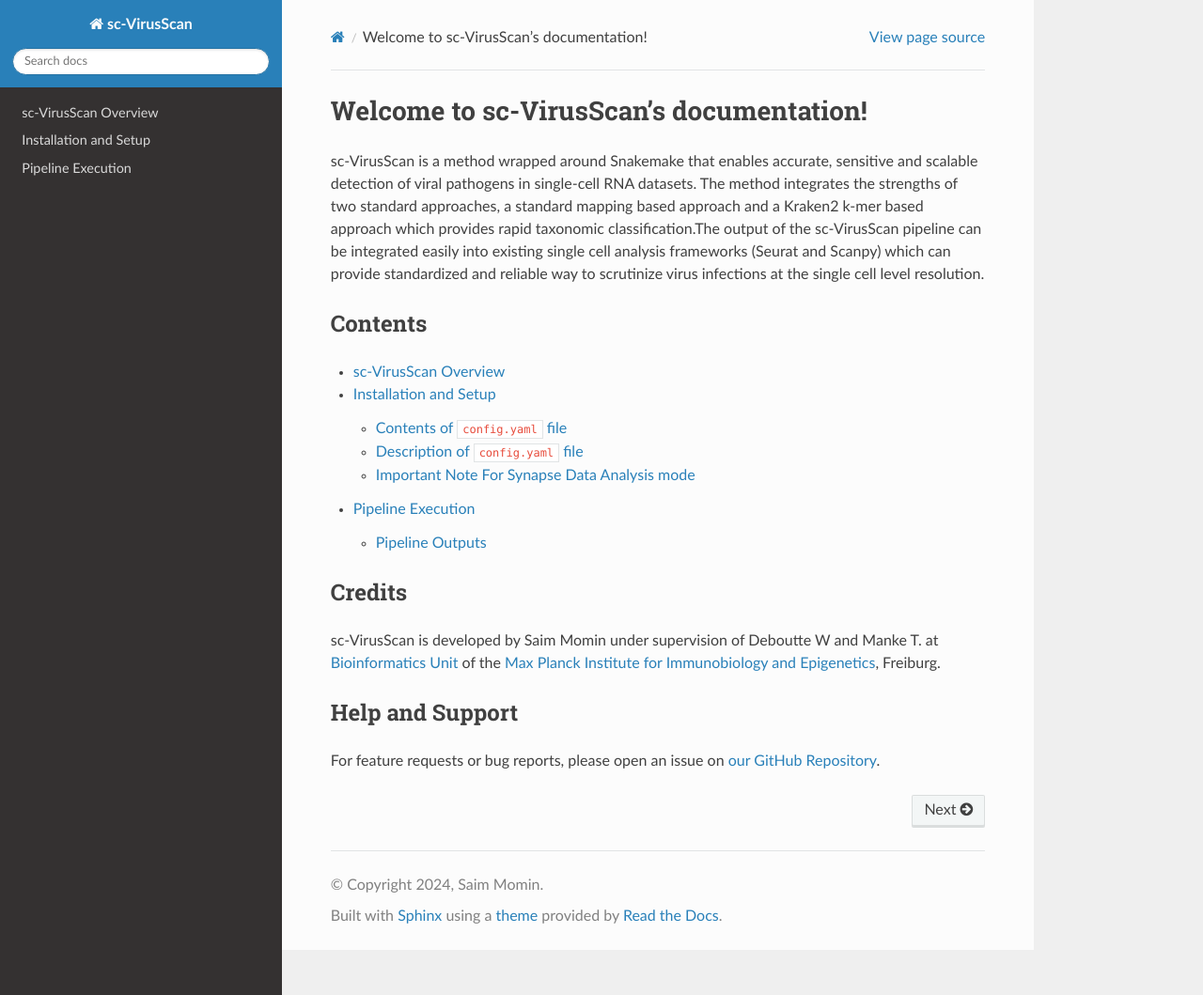
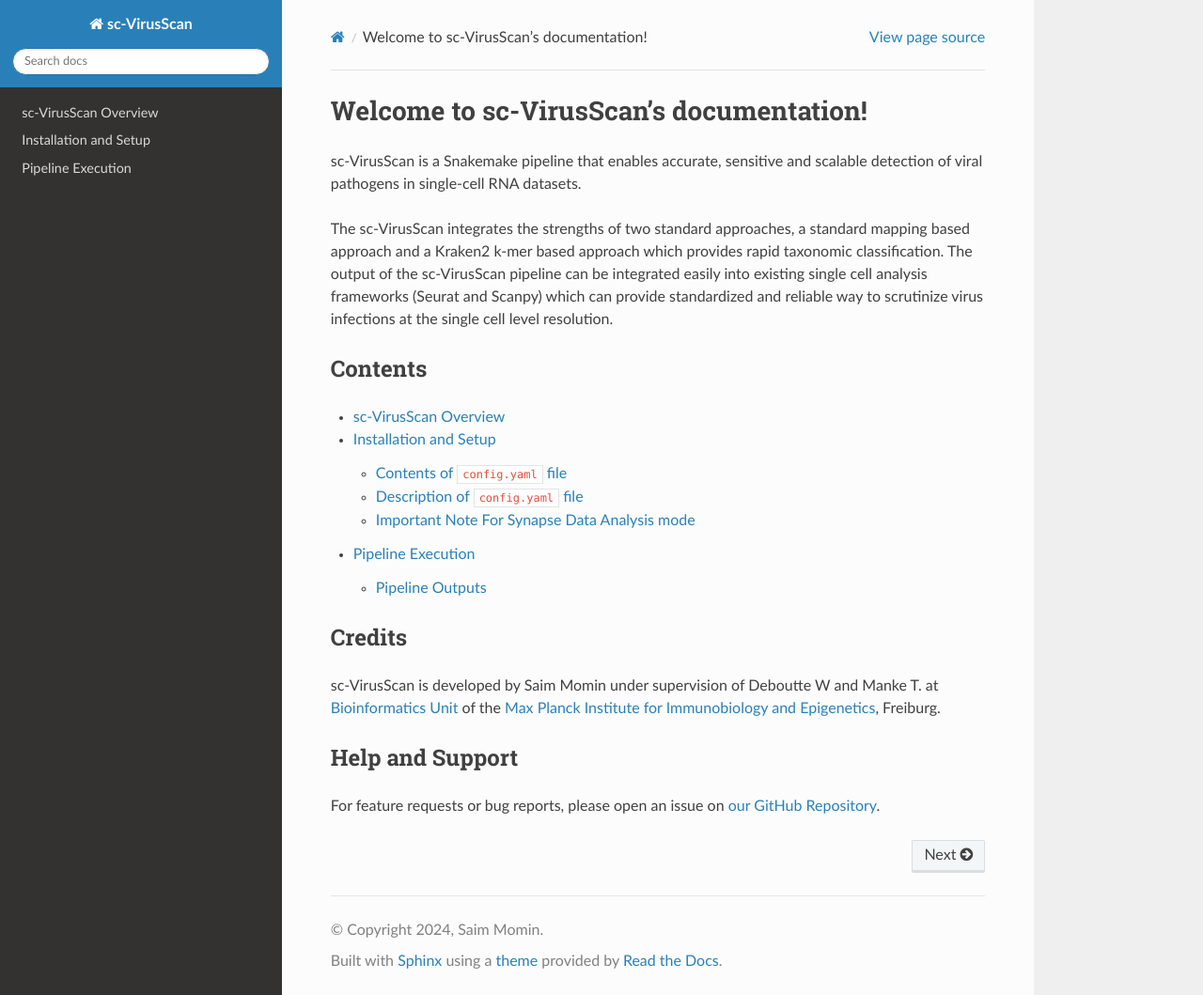
Before and after one commit to maxplanck-ie/sc-VirusScan, a Sphinx documentation site: the page built from docs/index.rst, in a window 1280 px wide and 1059 px high. Shown: the whole window at 94% size. Built offline with Sphinx 7.4.7 and the Read the Docs theme 2.0.0, drawn with Linux system fonts in a browser that asks for light colours.

Commit message:
Update index.rst

```diff
--- a/docs/index.rst
+++ b/docs/index.rst
@@ -6,7 +6,9 @@
 Welcome to sc-VirusScan's documentation!
 ========================================
 
-sc-VirusScan is a method wrapped around Snakemake that enables accurate, sensitive and scalable detection of viral pathogens in single-cell RNA datasets. The method integrates the strengths of two standard approaches, a standard mapping based approach and a Kraken2 k-mer based approach which provides rapid taxonomic classification.The output of the sc-VirusScan pipeline can be integrated easily into existing single cell analysis frameworks (Seurat and Scanpy) which can provide standardized and reliable way to scrutinize virus infections at the single cell level resolution.
+sc-VirusScan is a Snakemake pipeline that enables accurate, sensitive and scalable detection of viral pathogens in single-cell RNA datasets.
+
+The sc-VirusScan integrates the strengths of two standard approaches, a standard mapping based approach and a Kraken2 k-mer based approach which provides rapid taxonomic classification. The output of the sc-VirusScan pipeline can be integrated easily into existing single cell analysis frameworks (Seurat and Scanpy) which can provide standardized and reliable way to scrutinize virus infections at the single cell level resolution.
 
 
 Contents
```
